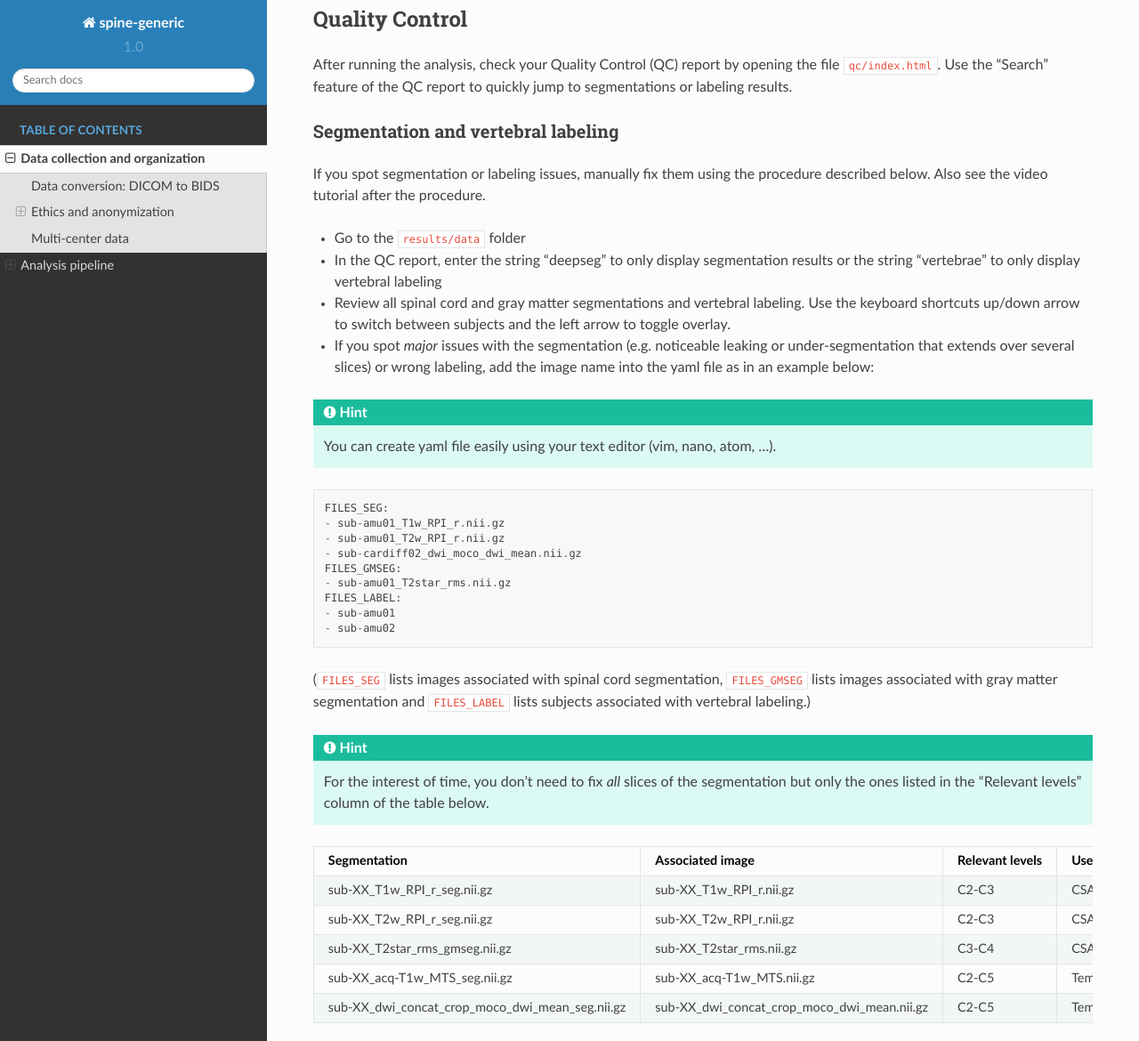
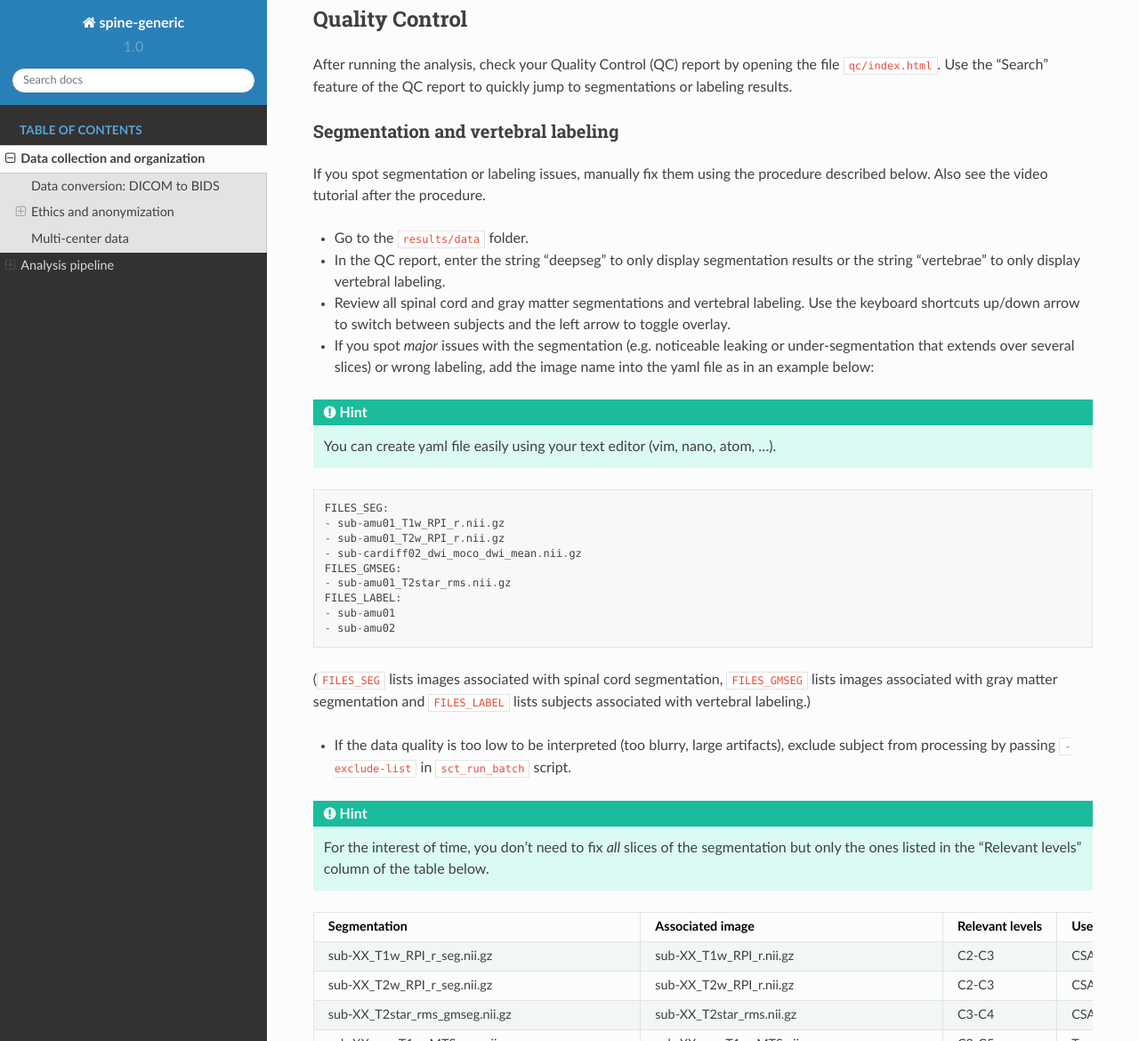
Before and after one commit to spine-generic/spine-generic, a Sphinx documentation site: the page built from docs/documentation.rst, in a window 1280 px wide and 1400 px high, scrolled down 5750 px, cut to the strip 0-1170 px from the top of the window. Shown: the whole strip at 89% size. Built offline with Sphinx 7.4.7 and the Read the Docs theme 2.0.0, drawn with Linux system fonts in a browser that asks for light colours.

Commit message:
added instruction how to exclude subject with low data quality

```diff
--- a/docs/documentation.rst
+++ b/docs/documentation.rst
@@ -324,9 +324,9 @@ Segmentation and vertebral labeling
 If you spot segmentation or labeling issues, manually fix them using the procedure described
 below. Also see the video tutorial after the procedure.
 
-- Go to the ``results/data`` folder
+- Go to the ``results/data`` folder.
 - In the QC report, enter the string "deepseg" to only display segmentation results or the string "vertebrae" to only
-  display vertebral labeling
+  display vertebral labeling.
 - Review all spinal cord and gray matter segmentations and vertebral labeling. Use the keyboard shortcuts up/down arrow
   to switch between subjects and the left arrow to toggle overlay.
 - If you spot *major* issues with the segmentation (e.g. noticeable leaking or under-segmentation that extends over
@@ -349,6 +349,9 @@ below. Also see the video tutorial after the procedure.
 
 (``FILES_SEG`` lists images associated with spinal cord segmentation, ``FILES_GMSEG`` lists images associated with gray
 matter segmentation and ``FILES_LABEL`` lists subjects associated with vertebral labeling.)
+
+- If the data quality is too low to be interpreted (too blurry, large artifacts), exclude subject from processing by
+  passing ``-exclude-list`` in ``sct_run_batch`` script.
 
 .. Hint::
    For the interest of time, you don't need to fix *all* slices of the segmentation
```
